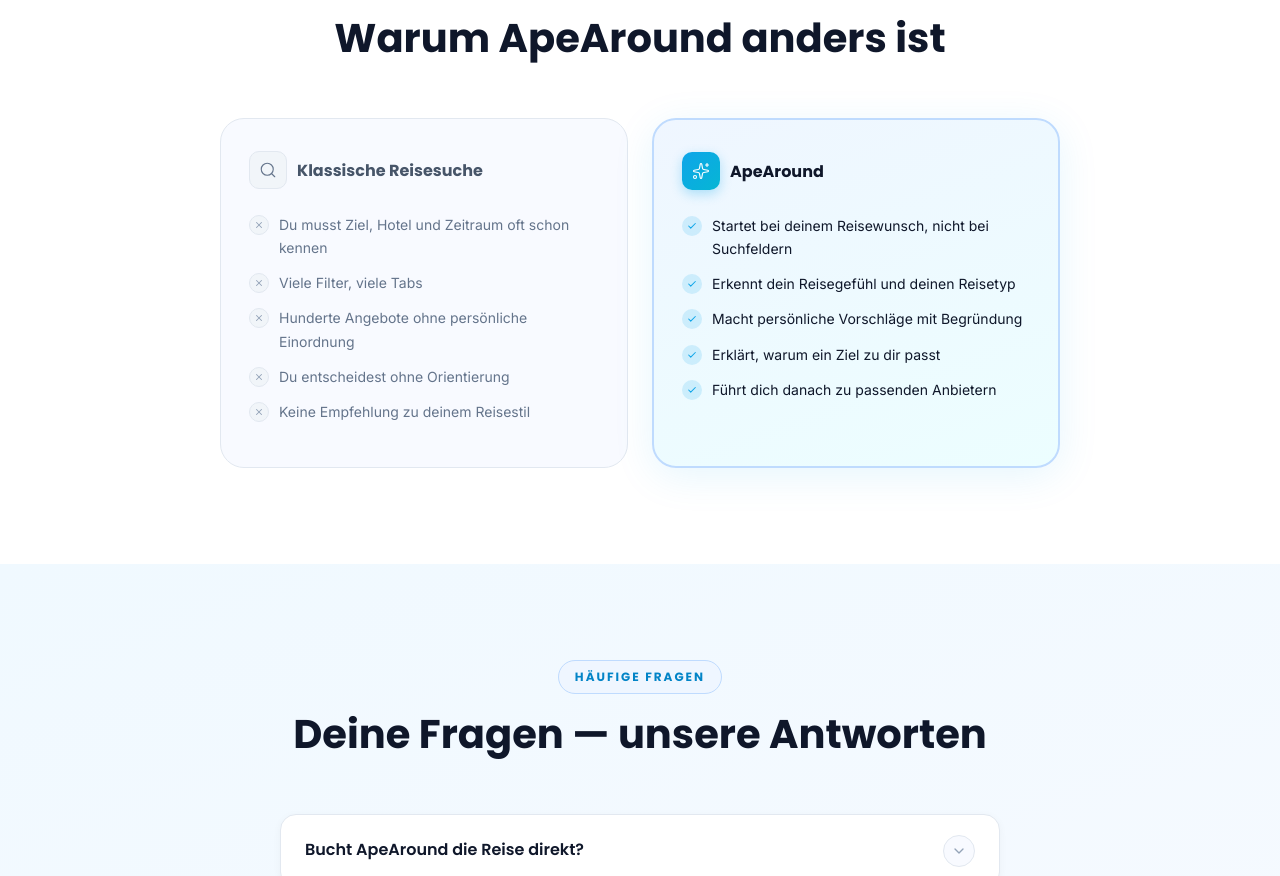
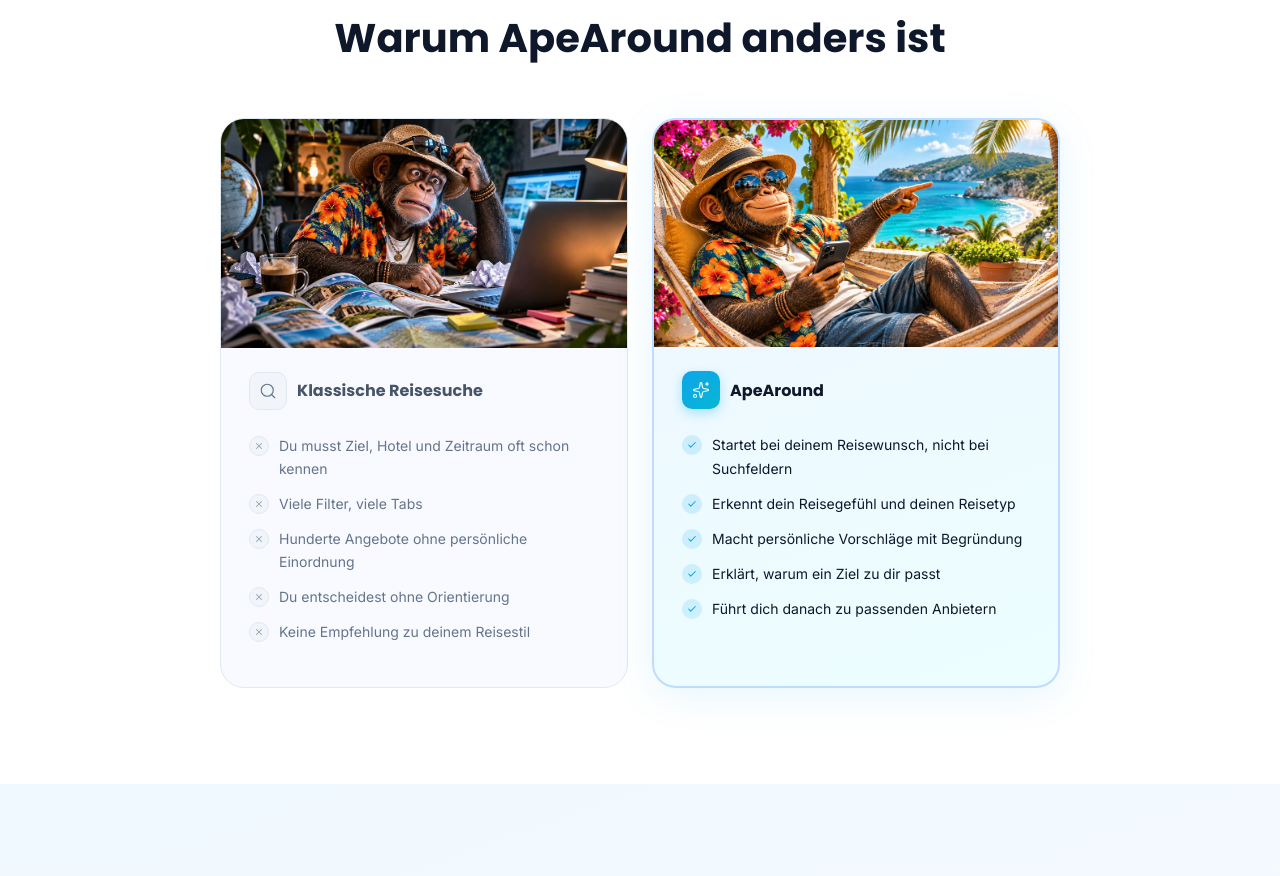
Before and after one commit to Domaro1112/traumreise-app, a Next.js app: page /so-funktionierts in a window 1280 px wide. Shown: the part 4106-4982 px from the top of the page. Built offline with nearby package versions, Linux system fonts and the light colour scheme; no server answers.

Commit message:
So funktioniert's: Vergleichs-Kacheln mit Bildern

```diff
--- a/app/so-funktionierts/page.jsx
+++ b/app/so-funktionierts/page.jsx
@@ -621,7 +621,12 @@ export default function SoFunktionierts() {
                 border: '1.5px solid #E2E8F0',
                 borderRadius: '24px',
                 padding: '32px 28px',
+                overflow: 'hidden',
               }}>
+                <div style={{ margin: '-32px -28px 24px', overflow: 'hidden' }}>
+                  <img src="/images/so-funktionierts/unterschied-klassisch.jpg" alt="Gestresster Affe vor Laptop, Prospekten und Notizzetteln" loading="lazy" width={1000} height={563}
+                    style={{ display: 'block', width: '100%', height: 'auto', aspectRatio: '16 / 9', objectFit: 'cover' }} />
+                </div>
                 <div style={{ display: 'flex', alignItems: 'center', gap: '10px', marginBottom: '24px' }}>
                   <div style={{
                     width: '38px',
@@ -677,7 +682,12 @@ export default function SoFunktionierts() {
                 borderRadius: '24px',
                 padding: '32px 28px',
                 boxShadow: '0 8px 40px rgba(14,165,233,0.10)',
+                overflow: 'hidden',
               }}>
+                <div style={{ margin: '-32px -28px 24px', overflow: 'hidden' }}>
+                  <img src="/images/so-funktionierts/unterschied-apearound.jpg" alt="Entspannter Affe in der Hängematte mit Blick aufs Meer" loading="lazy" width={1000} height={563}
+                    style={{ display: 'block', width: '100%', height: 'auto', aspectRatio: '16 / 9', objectFit: 'cover' }} />
+                </div>
                 <div style={{ display: 'flex', alignItems: 'center', gap: '10px', marginBottom: '24px' }}>
                   <div style={{
                     width: '38px',
```
Also changed, not shown: public/images/so-funktionierts/unterschied-apearound.jpg (added), public/images/so-funktionierts/unterschied-klassisch.jpg (added).
